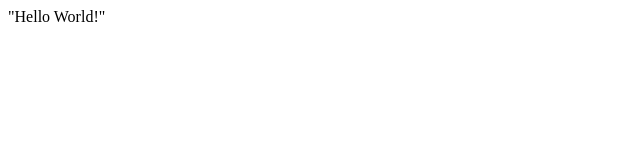
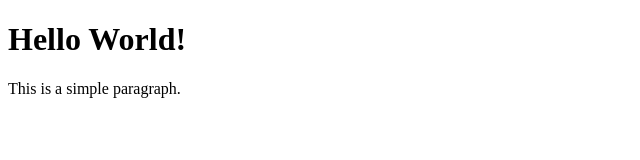
Before and after one commit to Oltol/rsschool-cv, a plain HTML site: page index.html in a window 1280 px wide. Shown: the whole page, without its empty margins (0-640 px from the left). Drawn offline with Linux system fonts and the light colour scheme.

Commit message:
fix: index.html mistake

```diff
--- a/index.html
+++ b/index.html
@@ -1,9 +1,14 @@
 <!DOCTYPE html>
-<html>
-<head>
-	<title>Заголовок</title>
-</head>
-<body>
-	"Hello World!"
-</body>
+<html lang="en">
+
+    <head>
+        <meta charset="UTF-8">
+        <title>Hello!</title>
+    </head>
+
+    <body>
+        <h1>Hello World!</h1>
+        <p>This is a simple paragraph.</p>
+    </body>
+
 </html>
```
